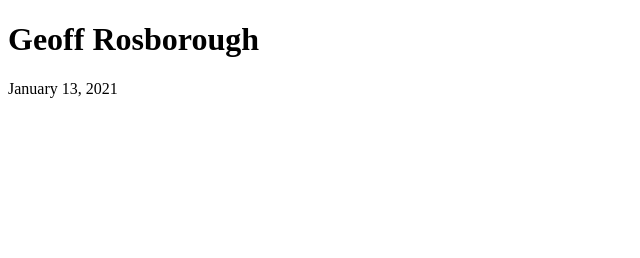
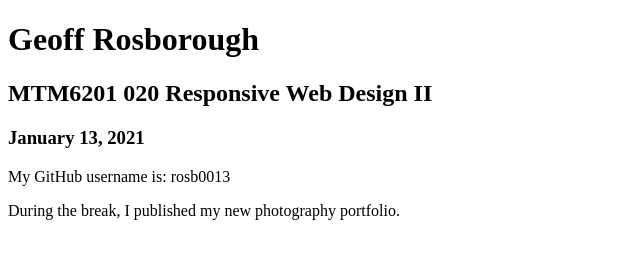
Before and after one commit to rosb0013/rosb0013.github.io, a plain HTML site: page week-1/index.html in a window 1280 px wide. Shown: the whole page, without its empty margins (0-640 px from the left). Drawn offline with Linux system fonts and the light colour scheme.

Commit message:
Added personal information to indext.html

```diff
--- a/week-1/index.html
+++ b/week-1/index.html
@@ -7,7 +7,10 @@
 </head>
 <body>
     <h1>Geoff Rosborough</h1>
-    <p>January 13, 2021</p>
+    <h2>MTM6201 020 Responsive Web Design II</h2>
+    <h3>January 13, 2021</h3>
+    <p>My GitHub username is: rosb0013</p>
+    <p>During the break, I published my new photography portfolio.</p>
 
 </body>
 </html>
```
